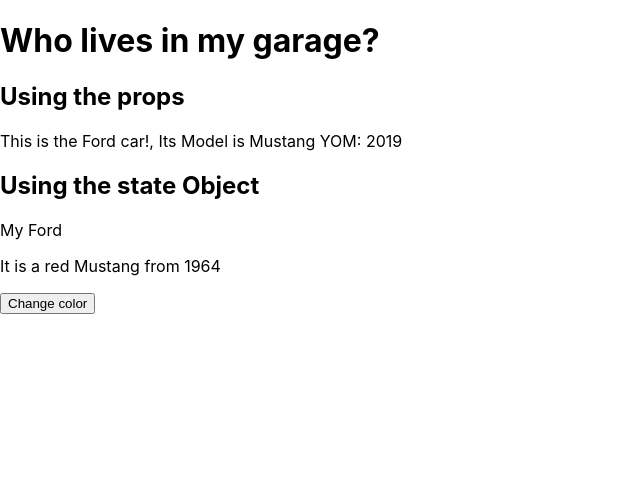
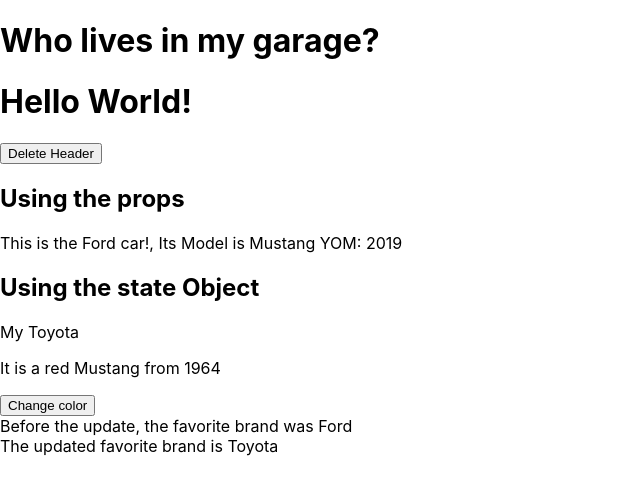
Before and after one commit to ItsMurumba/learning-reactjs, a React (Create React App) app: page / in a window 1280 px wide. Shown: the top 494 px of the page, without its empty margins (0-640 px from the left). Built offline with nearby package versions, Linux system fonts and the light colour scheme.

Commit message:
React Lifecycle: 	1. Mounting 	2. Updating 	3. Unmountin

```diff
--- a/src/App.js
+++ b/src/App.js
@@ -9,21 +9,88 @@
       color: "red",
       brand: "Ford",
       model: "Mustang",
-      year: 1964
+      year: 1964,
+      show: true
     }
   }
+
+  /**
+   * Method to change the color
+   */
   changeColor = () => {
     this.setState({color: "blue"});
   }
+
+  /**
+   * Method to delete the header
+   */
+  delHeader = () => {
+    this.setState({show: false});
+  }
+
+  /**
+   * getDerivedStateFromProps
+   */
+
+  /**
+   * componentDidMount Method
+   * This is where you run statements that requires that the component is already placed in the DOM
+   */
+  componentDidMount(){
+    setTimeout(() => {
+      this.setState({brand: "Toyota"})
+    }, 1000)
+  }
+
+  /**
+   * shouldComponentUpdate()
+   * Can return a Boolean value that specifies whether React should continue with the rendering or not.
+   * The default value is true.
+   */
+  shouldComponentUpdate(){
+    return true;
+  }
+
+  /**
+   * In the getSnapshotBeforeUpdate() method you have access to the props and state before
+   * the update, meaning that even after the update,
+   * you can check what the values were before the update.
+   *
+   * If the getSnapshotBeforeUpdate() method is present, you should also include the
+   * componentDidUpdate() method, otherwise you will get an error.
+   * @param {*} prevProps
+   * @param {*} prevState
+   */
+  getSnapshotBeforeUpdate(prevProps, prevState){
+    document.getElementById("div1").innerHTML = "Before the update, the favorite brand was " + prevState.brand;
+  }
+
+  /**
+   * componentDidUpdate() method
+   */
+  componentDidUpdate(){
+    document.getElementById("div2").innerHTML =
+    "The updated favorite brand is  " + this.state.brand;
+  }
+
   render() {
+    let myheader;
+    if (this.state.show) {
+      myheader = <Child />
+    }
     return (
         <div>
+          {myheader}
+          <button type="button" onClick={this.delHeader}>Delete Header</button>
           <h2>Using the props</h2>
           <p>This is the {this.props.name} car!, Its Model is {this.props.brand.model} YOM: {this.props.brand.yom}</p>
           <h2>Using the state Object</h2>
           <p>My {this.state.brand} </p>
           <p> It is a {this.state.color} {this.state.model} from {this.state.year}</p>
           <button type="button" onClick={this.changeColor}>Change color</button>
+
+          <div id="div1"></div>
+          <div id="div2"></div>
         </div>
     );
   }
@@ -40,4 +107,18 @@
     );
   }
 }
+
+/**
+ *
+ */
+class Child extends React.Component{
+  componentWillUnmount(){
+    alert("This component name Header is about to be unmounted");
+  }
+  render(){
+    return (
+      <h1>Hello World!</h1>
+    );
+  }
+}
 export default Garage;
```
